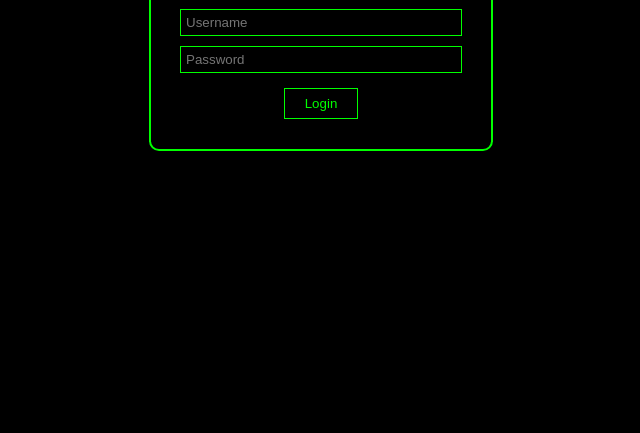
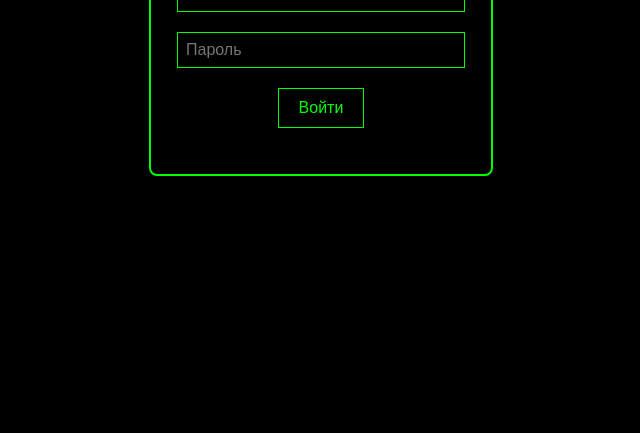
Before and after one commit to kurtsworlds96/Secret, a plain HTML site: page index.html in a window 1280 px wide. Shown: the part 367-800 px from the top of the page, without its empty margins (319-959 px from the left). Drawn offline with Linux system fonts and the light colour scheme.

Commit message:
Add files via upload

```diff
--- a/index.html
+++ b/index.html
@@ -1,73 +1,75 @@
 <!DOCTYPE html>
-<html lang="en">
+<html lang="ru">
 <head>
-    <meta charset="UTF-8">
-    <meta name="viewport" content="width=device-width, initial-scale=1.0">
-    <title>Terminal Login</title>
+<meta charset="UTF-8" />
+<meta name="viewport" content="width=device-width, initial-scale=1" />
+<title>Login</title>
 <style>
   body {
     background-color: #000;
-            color: #00ff00;
-            font-family: 'Courier New', monospace;
+    color: #0f0;
+    font-family: monospace;
     display: flex;
     justify-content: center;
     align-items: center;
     height: 100vh;
     margin: 0;
   }
-        .login-container {
-            border: 2px solid #00ff00;
+  .login-box {
+    border: 2px solid #0f0;
     padding: 20px;
-            border-radius: 10px;
+    border-radius: 8px;
+    width: 300px;
     text-align: center;
-            width: 300px;
   }
   input {
-            background-color: #000;
-            color: #00ff00;
-            border: 1px solid #00ff00;
-            padding: 5px;
-            margin: 5px 0;
+    background: #000;
+    color: #0f0;
+    border: 1px solid #0f0;
+    margin: 10px 0;
     width: 90%;
+    padding: 8px;
+    font-size: 1rem;
   }
   button {
-            background-color: #000;
-            color: #00ff00;
-            border: 1px solid #00ff00;
-            padding: 7px 20px;
+    background: #000;
+    color: #0f0;
+    border: 1px solid #0f0;
+    padding: 10px 20px;
     cursor: pointer;
+    font-size: 1rem;
     margin-top: 10px;
   }
   .error {
     color: red;
     margin-top: 10px;
+    height: 1.2em;
   }
 </style>
 </head>
 <body>
-
-<div class="login-container">
-    <h2>Terminal Login</h2>
-    <input type="text" id="username" placeholder="Username"><br>
-    <input type="password" id="password" placeholder="Password"><br>
-    <button onclick="login()">Login</button>
-    <div id="error" class="error"></div>
+  <div class="login-box">
+    <h2>Вход в систему</h2>
+    <input type="text" id="username" placeholder="Логин" autocomplete="off" />
+    <input type="password" id="password" placeholder="Пароль" autocomplete="off" />
+    <button onclick="login()">Войти</button>
+    <div class="error" id="error"></div>
   </div>
 
 <script>
   function login() {
-        const username = document.getElementById('username').value.trim();
-        const password = document.getElementById('password').value.trim();
+    const user = document.getElementById('username').value.trim();
+    const pass = document.getElementById('password').value.trim();
+    const errorElem = document.getElementById('error');
 
-        if (username === 'user_user' && password === 'kurtsworlds96') {
+    if(user === 'user_user' && pass === 'kurtsworlds96') {
       window.location.href = 'user.html';
-        } else if (username === 'ninthebasin' && password === 'udp_tracker_openbittorrent_com_80_announce') {
+    } else if(user === 'ninthebasin' && pass === 'udp_tracker_openbittorrent_com_80_announce') {
       window.location.href = 'admin.html';
     } else {
-            document.getElementById('error').innerText = 'Invalid username or password';
+      errorElem.textContent = 'Неверный логин или пароль';
     }
   }
 </script>
-
 </body>
 </html>
```
Lines whose indentation alone changed are shown as unchanged.
